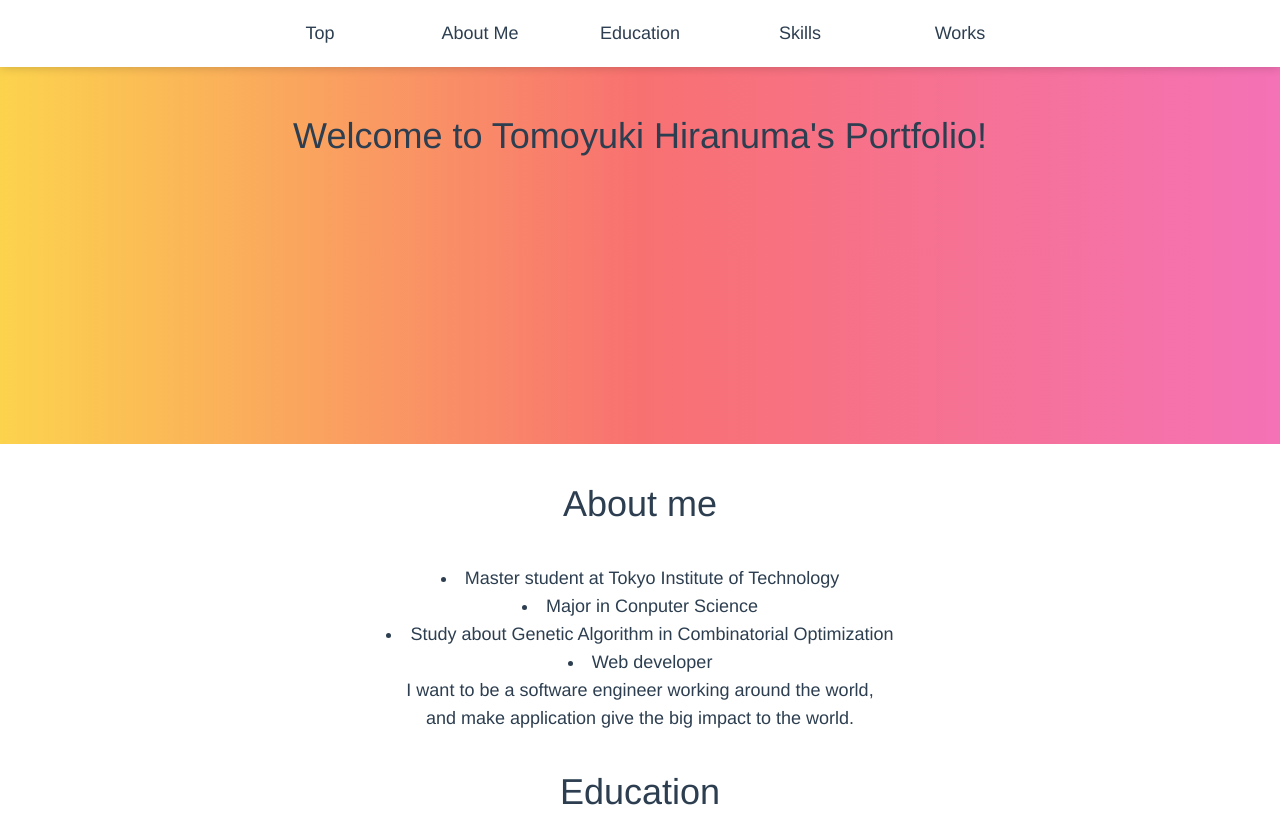
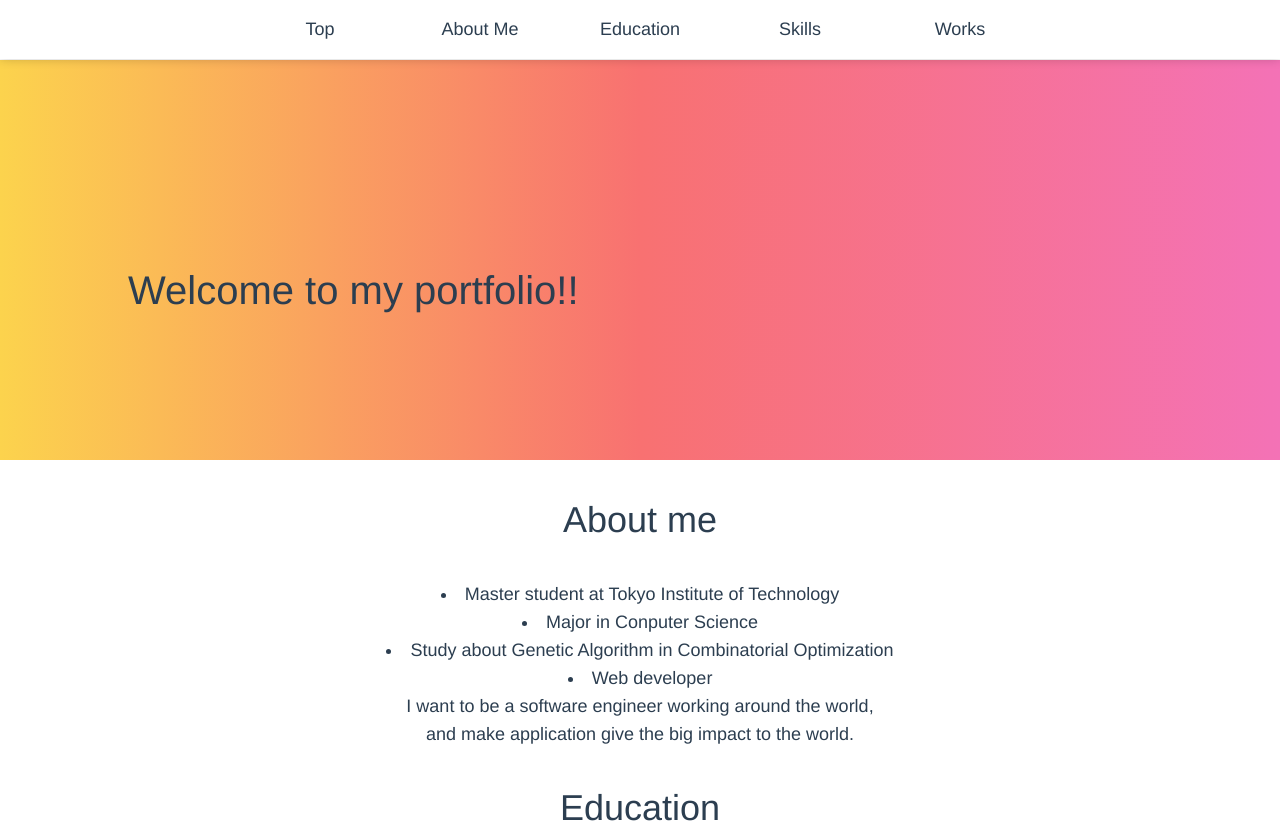
Before and after one commit to tomoyuki-hiranuma/portfolio, a Vue app: page / in a window 1280 px wide. Shown: the top 823 px of the page. Built offline with nearby package versions, Linux system fonts and the light colour scheme.

Commit message:
topの位置修正

```diff
--- a/src/components/Main.vue
+++ b/src/components/Main.vue
@@ -3,11 +3,10 @@
     <div>
       <div>
         <div
-          class="static bg-gradient-to-r from-yellow-300 via-red-400 to-pink-400 h-96 pt-2"
+          id="top"
+          class="static bg-gradient-to-r from-yellow-300 via-red-400 to-pink-400"
         >
-          <p class="antialiased text-4xl my-12">
-            Welcome to Tomoyuki Hiranuma's Portfolio!
-          </p>
+          <p id="message">Welcome to my portfolio!!</p>
         </div>
       </div>
       <About />
@@ -33,4 +32,15 @@ export default {
 main {
   width: 100%;
 }
+#top {
+  height: 400px;
+  width: 100%;
+  position: relative;
+}
+#message {
+  position: absolute;
+  font-size: 40px;
+  left: 10%;
+  top: 50%;
+}
 </style>
--- a/src/components/MyHeader.vue
+++ b/src/components/MyHeader.vue
@@ -29,7 +29,7 @@ header {
 }
 
 p {
-  padding: 20px;
+  padding: 16px;
   width: 160px;
   display: inline-block;
   font-size: 18px;
```
